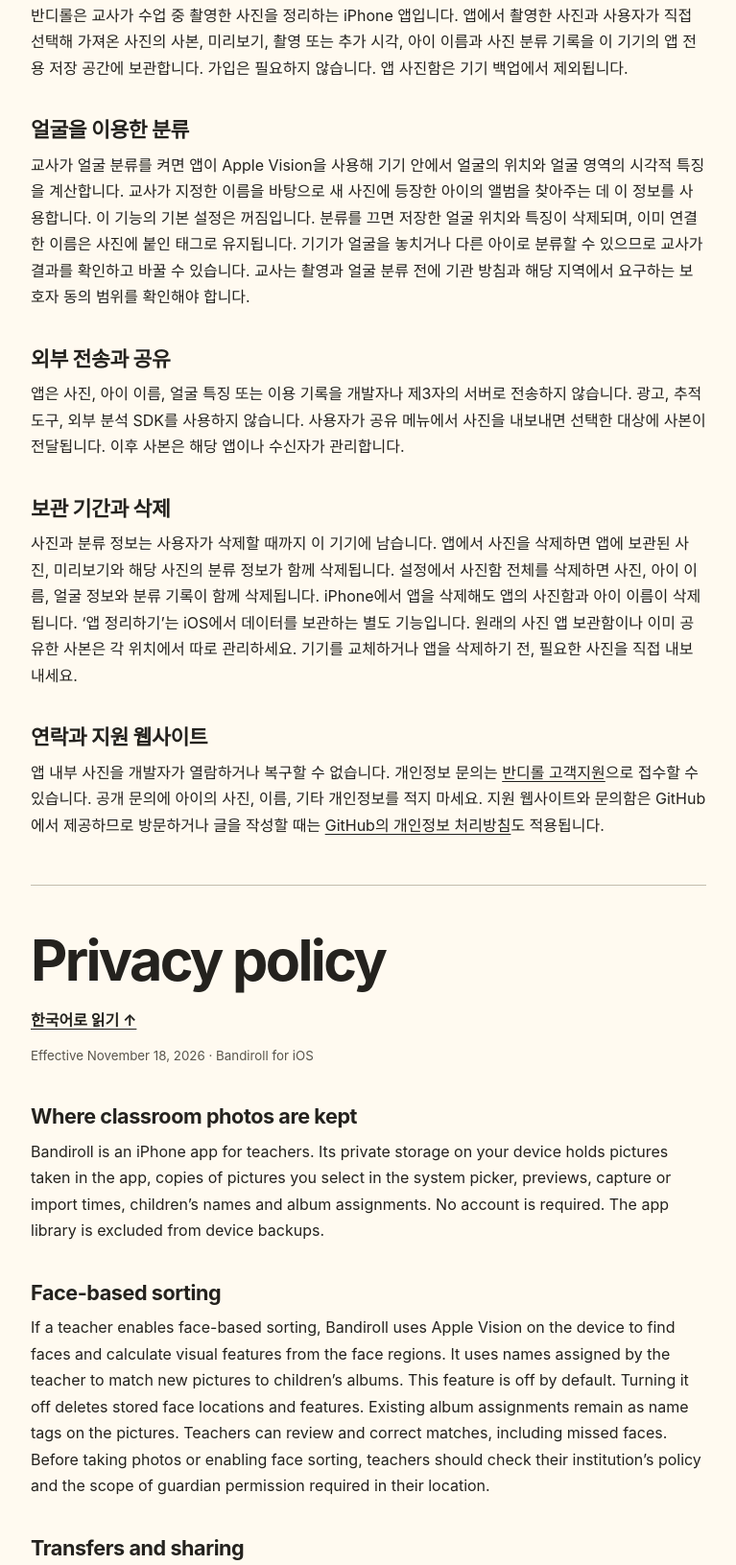
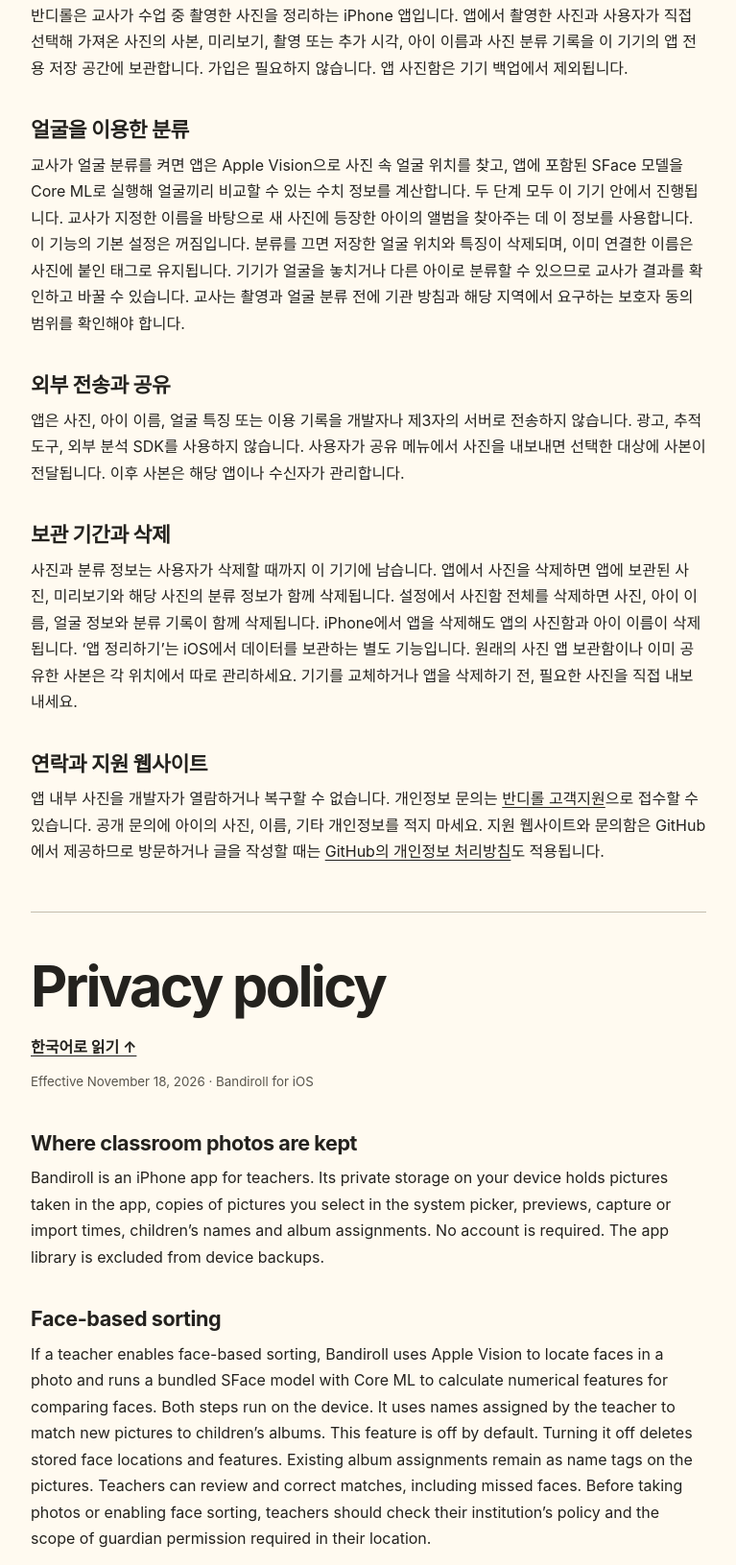
Before and after one commit to thighburger/bandiroll-support, a plain HTML site: page privacy.html in a window 1280 px wide. Shown: the part 331-1962 px from the top of the page at 96% size, without its empty margins (256-1023 px from the left). Drawn offline with Linux system fonts and the light colour scheme.

Commit message:
Describe on-device face detection and matching

```diff
--- a/privacy.html
+++ b/privacy.html
@@ -16,7 +16,7 @@
 <h2>교실 사진을 보관하는 곳</h2>
 <p>반디롤은 교사가 수업 중 촬영한 사진을 정리하는 iPhone 앱입니다. 앱에서 촬영한 사진과 사용자가 직접 선택해 가져온 사진의 사본, 미리보기, 촬영 또는 추가 시각, 아이 이름과 사진 분류 기록을 이 기기의 앱 전용 저장 공간에 보관합니다. 가입은 필요하지 않습니다. 앱 사진함은 기기 백업에서 제외됩니다.</p>
 <h2>얼굴을 이용한 분류</h2>
-<p>교사가 얼굴 분류를 켜면 앱이 Apple Vision을 사용해 기기 안에서 얼굴의 위치와 얼굴 영역의 시각적 특징을 계산합니다. 교사가 지정한 이름을 바탕으로 새 사진에 등장한 아이의 앨범을 찾아주는 데 이 정보를 사용합니다. 이 기능의 기본 설정은 꺼짐입니다. 분류를 끄면 저장한 얼굴 위치와 특징이 삭제되며, 이미 연결한 이름은 사진에 붙인 태그로 유지됩니다. 기기가 얼굴을 놓치거나 다른 아이로 분류할 수 있으므로 교사가 결과를 확인하고 바꿀 수 있습니다. 교사는 촬영과 얼굴 분류 전에 기관 방침과 해당 지역에서 요구하는 보호자 동의 범위를 확인해야 합니다.</p>
+<p>교사가 얼굴 분류를 켜면 앱은 Apple Vision으로 사진 속 얼굴 위치를 찾고, 앱에 포함된 SFace 모델을 Core ML로 실행해 얼굴끼리 비교할 수 있는 수치 정보를 계산합니다. 두 단계 모두 이 기기 안에서 진행됩니다. 교사가 지정한 이름을 바탕으로 새 사진에 등장한 아이의 앨범을 찾아주는 데 이 정보를 사용합니다. 이 기능의 기본 설정은 꺼짐입니다. 분류를 끄면 저장한 얼굴 위치와 특징이 삭제되며, 이미 연결한 이름은 사진에 붙인 태그로 유지됩니다. 기기가 얼굴을 놓치거나 다른 아이로 분류할 수 있으므로 교사가 결과를 확인하고 바꿀 수 있습니다. 교사는 촬영과 얼굴 분류 전에 기관 방침과 해당 지역에서 요구하는 보호자 동의 범위를 확인해야 합니다.</p>
 <h2>외부 전송과 공유</h2>
 <p>앱은 사진, 아이 이름, 얼굴 특징 또는 이용 기록을 개발자나 제3자의 서버로 전송하지 않습니다. 광고, 추적 도구, 외부 분석 SDK를 사용하지 않습니다. 사용자가 공유 메뉴에서 사진을 내보내면 선택한 대상에 사본이 전달됩니다. 이후 사본은 해당 앱이나 수신자가 관리합니다.</p>
 <h2>보관 기간과 삭제</h2>
@@ -31,7 +31,7 @@
 <h2>Where classroom photos are kept</h2>
 <p>Bandiroll is an iPhone app for teachers. Its private storage on your device holds pictures taken in the app, copies of pictures you select in the system picker, previews, capture or import times, children’s names and album assignments. No account is required. The app library is excluded from device backups.</p>
 <h2>Face-based sorting</h2>
-<p>If a teacher enables face-based sorting, Bandiroll uses Apple Vision on the device to find faces and calculate visual features from the face regions. It uses names assigned by the teacher to match new pictures to children’s albums. This feature is off by default. Turning it off deletes stored face locations and features. Existing album assignments remain as name tags on the pictures. Teachers can review and correct matches, including missed faces. Before taking photos or enabling face sorting, teachers should check their institution’s policy and the scope of guardian permission required in their location.</p>
+<p>If a teacher enables face-based sorting, Bandiroll uses Apple Vision to locate faces in a photo and runs a bundled SFace model with Core ML to calculate numerical features for comparing faces. Both steps run on the device. It uses names assigned by the teacher to match new pictures to children’s albums. This feature is off by default. Turning it off deletes stored face locations and features. Existing album assignments remain as name tags on the pictures. Teachers can review and correct matches, including missed faces. Before taking photos or enabling face sorting, teachers should check their institution’s policy and the scope of guardian permission required in their location.</p>
 <h2>Transfers and sharing</h2>
 <p>The app does not send photos, names, face features or usage records to the developer or third-party servers. It uses no advertising, tracking or external analytics SDKs. If you export a picture through the share sheet, the destination you select receives a copy. That app or recipient controls the copy thereafter.</p>
 <h2>Retention and deletion</h2>
```
